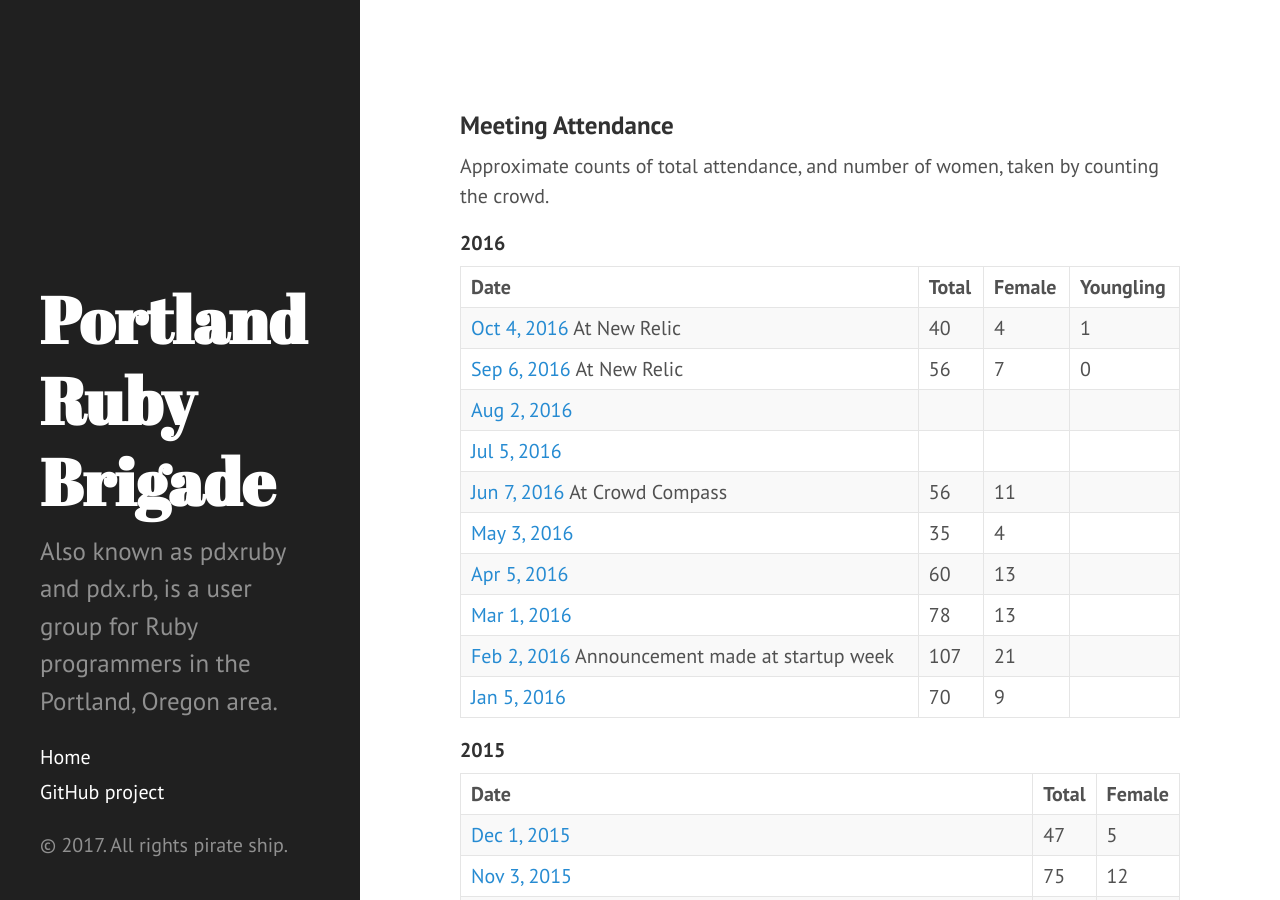
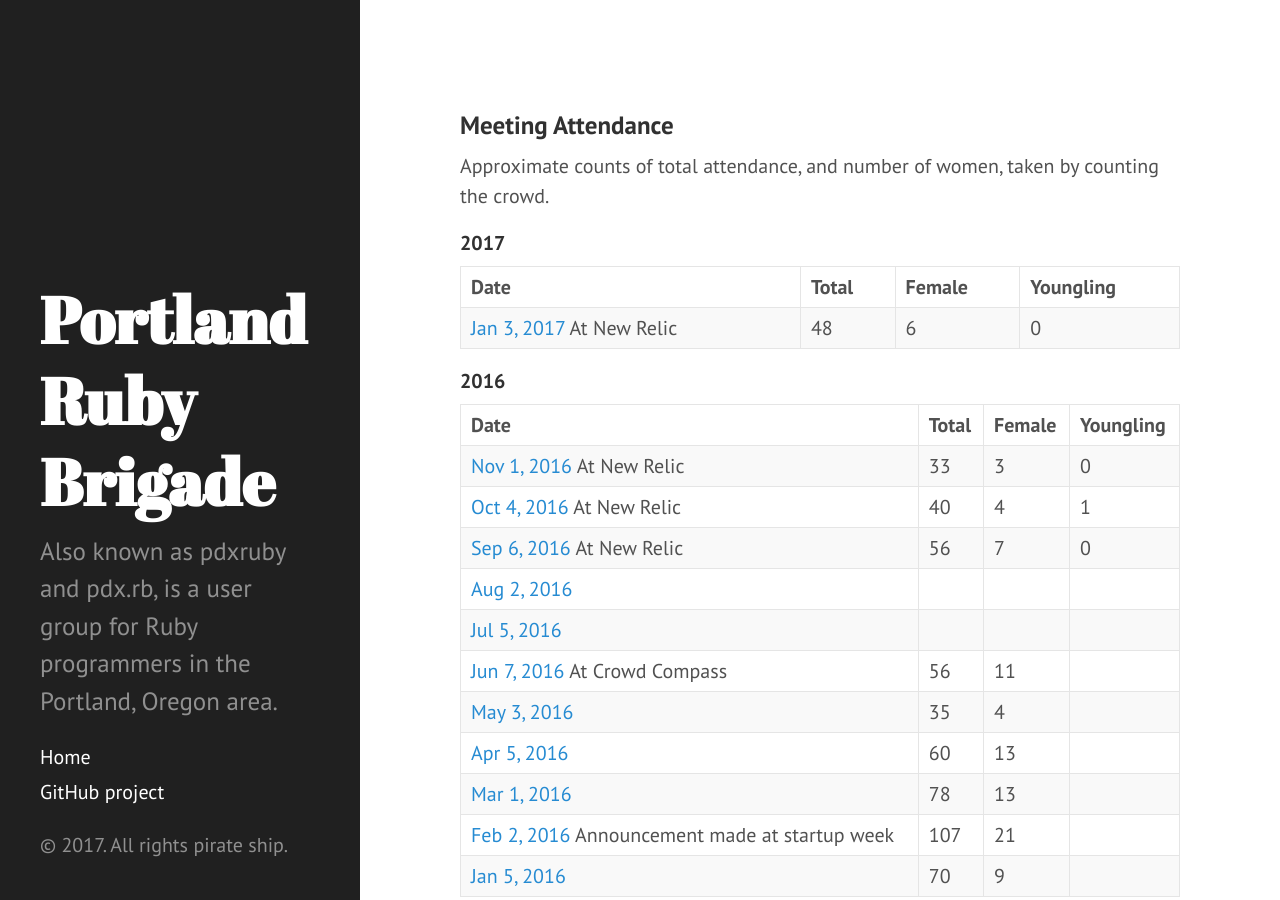
Before and after one commit to pdxruby/pdxruby.github.io, a Jekyll site: the page built from statistics.md, in a window 1280 px wide and 900 px high. Built offline with Jekyll 4.4.1, drawn with Linux system fonts in a browser that asks for light colours.

Commit message:
Updated Nov/Jan 17

```diff
--- a/statistics.md
+++ b/statistics.md
@@ -7,10 +7,17 @@ published: true
 
 Approximate counts of total attendance, and number of women, taken by counting the crowd.
 
+#### 2017
+
+|Date|Total|Female|Youngling|
+|:---|:----|:-----|:--------|
+|[Jan 3, 2017](http://calagator.org/events/1250471220) At New Relic|48|6|0|
+
 #### 2016
 
 |Date|Total|Female|Youngling|
 |:---|:----|:-----|:--------|
+|[Nov 1, 2016](http://calagator.org/events/1250470989) At New Relic|33|3|0|
 |[Oct 4, 2016](http://calagator.org/events/1250470883) At New Relic|40|4|1|
 |[Sep 6, 2016](http://calagator.org/events/1250470641) At New Relic|56|7|0|
 |[Aug 2, 2016](http://calagator.org/events/1250470629)||||
```
